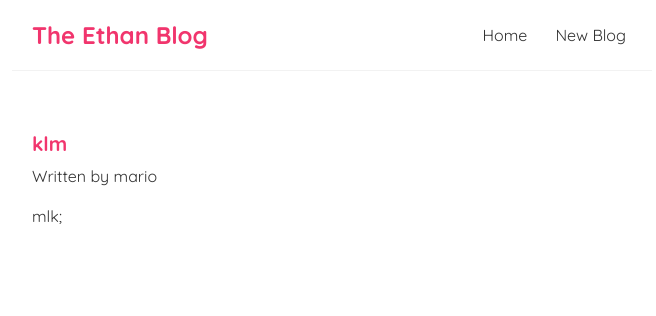
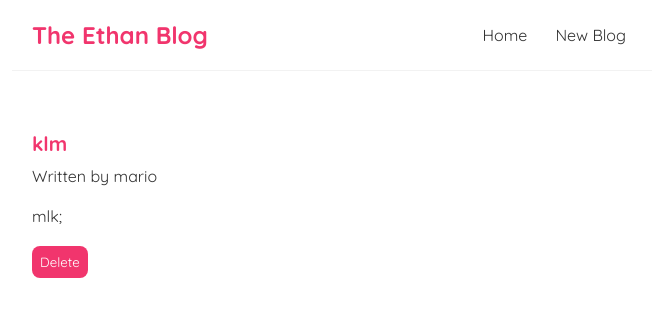
Before and after one commit to ethanhduc/blog, a React (Create React App) app: page /blogs/0195 in a window 1280 px wide. Shown: the top 316 px of the page, without its empty margins (308-964 px from the left). Built offline with nearby package versions, Linux system fonts and the light colour scheme; data requests are answered from the project's data file.

Commit message:
delete blogs

```diff
--- a/src/BlogDetails.js
+++ b/src/BlogDetails.js
@@ -1,9 +1,18 @@
-import { useParams } from "react-router-dom/cjs/react-router-dom.min";
+import { useParams, useHistory } from "react-router-dom";
 import useFetch from "./useFetch";
 
 const BlogDetails = () => {
     const { id } = useParams(); //useParams is a hook that returns an object of key/value pairs of the dynamic params from the current URL that were matched by the <Route path>.
     const { data: blog, error, isPending } = useFetch('http://localhost:8000/blogs/' + id);
+    const history = useHistory();
+
+    const handleDelete = () => {
+        fetch('http://localhost:8000/blogs/' + blog.id, {
+            method: 'DELETE'
+        }).then(() => {
+            history.push('/'); //navigate back to home page after deletion
+        })
+    };
 
     return (
         <div className="blog-details">
@@ -14,6 +23,7 @@
                     <h2> {blog.title}</h2>
                     <p> Written by {blog.author} </p>
                     <div> {blog.body} </div>
+                    <button onClick={handleDelete}>Delete</button>
                 </article>
             )}
         </div>
```
